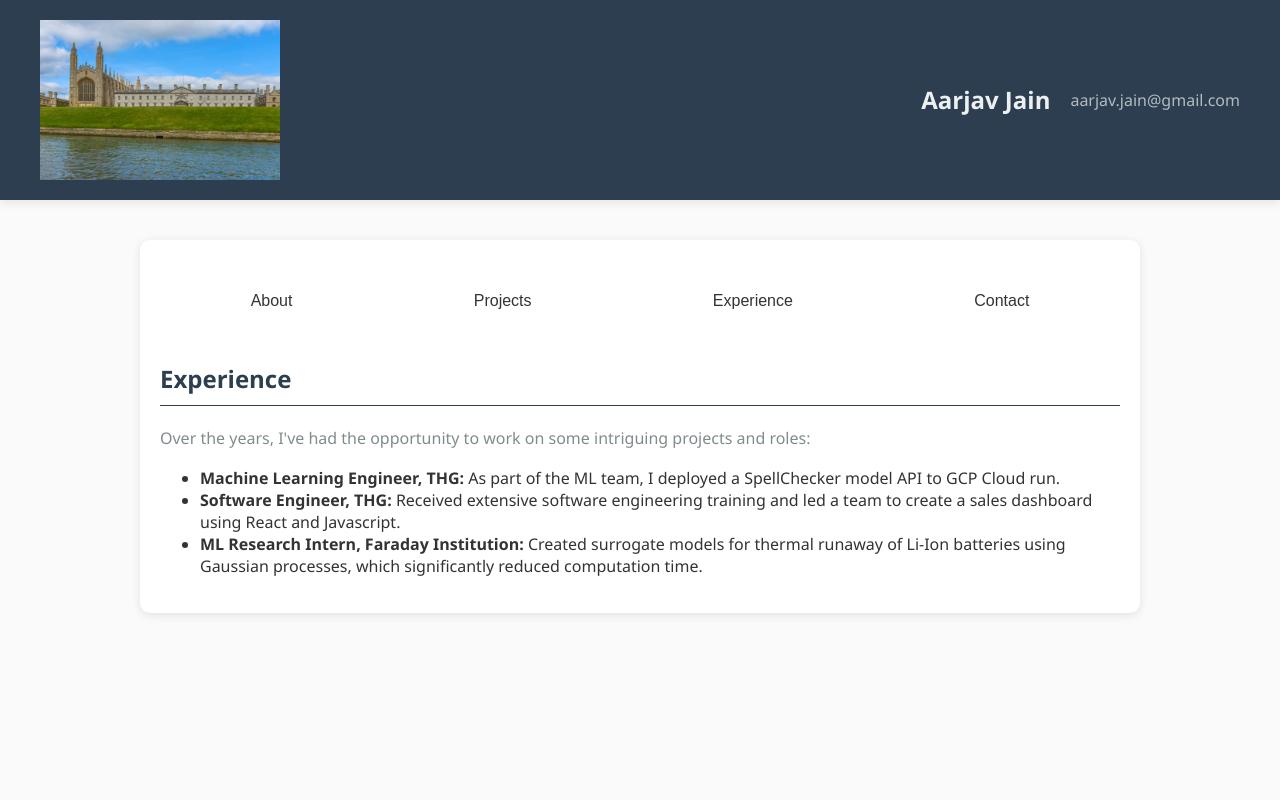
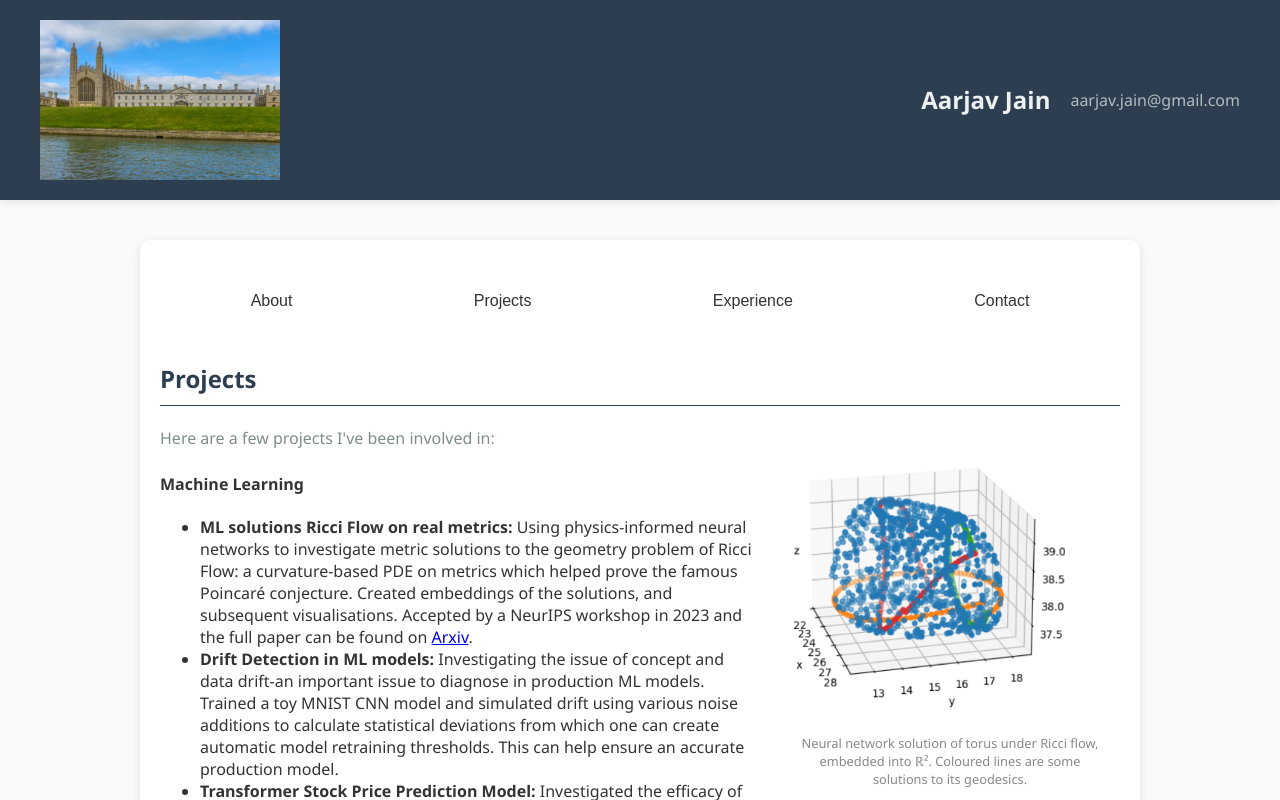
Before and after one commit to aarjav123cam/AarjavWebsite, a React (Create React App) app: page / in a window 1280 px wide. Both pictures are taken after a click on the button "Projects". Shown: the top 800 px of the page. Built offline with nearby package versions, Linux system fonts and the light colour scheme.

Commit message:
added projects

```diff
--- a/src/components/About.js
+++ b/src/components/About.js
@@ -4,8 +4,10 @@ function About() {
   return (
     <div>
       <h2>About Me</h2>
-      <p>Hello! I'm a passionate Theoretical Physics Masters graduate from the University of Cambridge who has found his calling in the field of Software Engineering. In my current role at THG, I leverage my skills in Python, Java, JavaScript, GCP, and Docker to solve complex problems.</p>
-      <p>Being a scientist at heart, I'm intrigued by the application of Mathematics and Machine Learning in real-world scenarios. I strive to bring this curiosity and rigorous analytical thinking to my work as a software engineer. Beyond work, you will often find me engrossed in a cricket match or pushing my limits in a marathon.</p>
+      <p>Hello! I'm a Theoretical Physics Masters graduate from the University of Cambridge, working in Software Engineering. In my current role at THG, I apply my skills in Python, Machine Learning, GCP, and Docker to solve complex problems in ML and ML Ops.</p>
+      <p>Being a scientist at heart, I'm intrigued by the application of Mathematics and Machine Learning in real-world scenarios. I strive to bring this curiosity and rigorous analytical thinking to my work in tech. </p>
+      <p>I'm always on the lookout for interesting problems and projects. Recently, I have become interested in finance and markets. I am also keen on building full-stack software projects to keep my skills sharp.</p>
+      <p>Beyond work, you will often find me watching cricket (or dubiously playing), or out jogging.</p>
     </div>
   );
 }
--- a/src/components/Projects.js
+++ b/src/components/Projects.js
@@ -1,17 +1,41 @@
 import React from 'react';
+import torus from '../images/torus.png';
 
-function Experience() {
+function Projects() {
   return (
     <div>
-      <h2>Experience</h2>
-      <p>Over the years, I've had the opportunity to work on some intriguing projects and roles:</p>
+      <h2>Projects</h2>
+      <div className="project-image" >
+        <img src={torus} alt="torus" className="project-image" />
+        <figcaption className="image-caption">Neural network solution of torus under Ricci flow, embedded into &#8477;&#178;. Coloured lines are some solutions to its geodesics.</figcaption>
+      </div>
+
+      <p className="project-text">Here are a few projects I've been involved in:</p>
+      <h4>Machine Learning</h4>
       <ul>
-        <li><strong>Machine Learning Engineer, THG:</strong> As part of the ML team, I deployed a SpellChecker model API to GCP Cloud run.</li>
-        <li><strong>Software Engineer, THG:</strong> Received extensive software engineering training and led a team to create a sales dashboard using React and Javascript.</li>
-        <li><strong>ML Research Intern, Faraday Institution:</strong> Created surrogate models for thermal runaway of Li-Ion batteries using Gaussian processes, which significantly reduced computation time.</li>
+        <li><strong>ML solutions Ricci Flow on real metrics:</strong> Using physics-informed neural networks to investigate metric solutions to the geometry problem of Ricci Flow: a curvature-based PDE on metrics which helped prove the famous Poincaré conjecture. Created embeddings of the solutions, and subsequent visualisations. Accepted by a NeurIPS workshop in 2023 and the full paper can be found on <a href="https://arxiv.org/abs/2212.05892">Arxiv</a>.   </li>
+        <li><strong>Drift Detection in ML models:</strong> Investigating the issue of concept and data drift-an important issue to diagnose in production ML models. Trained a toy MNIST CNN model and simulated drift using various noise additions to calculate statistical deviations from which one can create automatic model retraining thresholds. This can help ensure an accurate production model.</li>
+        <li><strong>Transformer Stock Price Prediction Model:</strong> Investigated the efficacy of transformer models for stock price prediction. By creating sequences of price data, created trading signals for various stock tickers, with mild success. </li>
+      </ul>
+      <h4>Software Engineering</h4>
+      <ul>
+        <li><strong>Full stack task list project in Java and React:</strong> </li>
+        <li><strong>Drift Detection in ML models:</strong> Investigating the issue of concept and data drift-an important issue to diagnose in production ML models. Trained a toy MNIST CNN model and simulated drift using various noise additions to calculate statistical deviations from which one can create automatic model retraining thresholds. This can help ensure an accurate production model.</li>
+        <li><strong>Transformer Stock Price Prediction Model:</strong> Investigated the efficacy of transformer models for stock price prediction. By creating sequences of price data, created trading signals for various stock tickers, with mild success. </li>
+      </ul>
+      <h4>Physics</h4>
+      <ul>
+      <li><strong>Modelling n-body Orbit:</strong> Wrote a Python script to model n-body orbit using numerical integration, testing solution stability and sensitivity to initial conditions.</li>
+
       </ul>
     </div>
   );
 }
 
-export default Experience;
+export default Projects;
+
+
+// <li><strong>Digit Recognizer:</strong> Trained a TensorFlow model with a Convolutional Neural Network to recognize digits from the MNIST database.</li>
+//         <li><strong>Housing Price Predictor:</strong> Developed a model using Random Forest and ensemble methods to predict housing prices.</li>
+//         <li><strong>Titanic Survival Predictor:</strong> Used a Support Vector Classifier and data visualization techniques to predict the survival of passengers on the Titanic.</li>
+//         <li><strong>Modelling n-body Orbit:</strong> Wrote a Python script to model n-body orbit using numerical integration, testing solution stability and sensitivity to initial conditions.</li>
--- a/src/styles.css
+++ b/src/styles.css
@@ -80,3 +80,19 @@ body {
     width: 20%;
     margin-right: 20px;
   }
+  .project-image {
+    float: right;
+    margin: 20px 20px 20px 40px;
+    width: 300px;  /* Adjust as needed */
+    height: auto;
+  }
+
+  .image-caption {
+    text-align: center;
+    font-size: 0.8em;
+    color: #888;
+  }
+
+  .project-text {
+    text-align: justify;
+  }
```
Also changed, not shown: src/images/torus.png (added).
